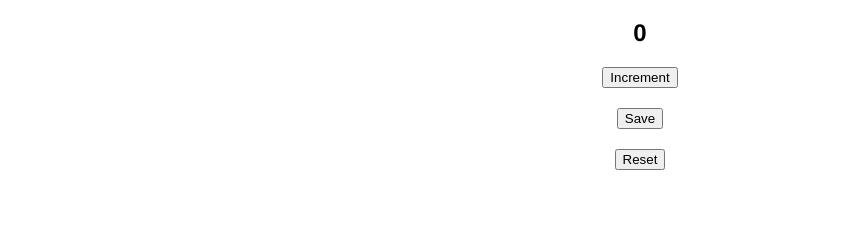
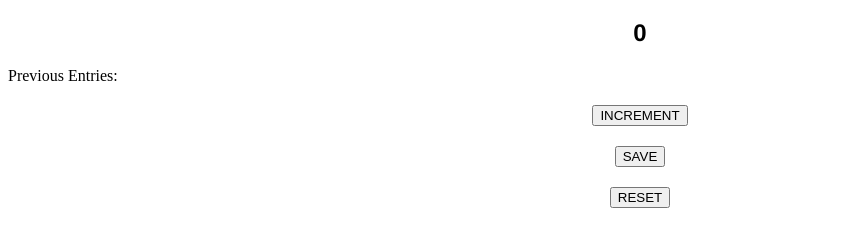
Before and after one commit to mehtachandrashekhar/subway-passenger-counter, a plain HTML site: page index.html in a window 1280 px wide. Shown: the part 61-308 px from the top of the page, without its empty margins (0-842 px from the left). Drawn offline with Linux system fonts and the light colour scheme.

Commit message:
updated html

```diff
--- a/index.html
+++ b/index.html
@@ -10,9 +10,10 @@
 <body>
     <h1>Passenger Counter</h1>
     <h2 id="count-el">0</h2>
-    <button id="Increment-btn" onclick="increment()">Increment</button>
-    <button id="save-btn" onclick="save()">Save</button>
-    <button id="reset-btn" onclick="reset()">Reset</button>
+    <p id="save-el">Previous Entries:</p>
+    <button id="Increment-btn" onclick="increment()">INCREMENT</button>
+    <button id="save-btn" onclick="save()">SAVE</button>
+    <button id="reset-btn" onclick="reset()">RESET</button>
 <script src="index.js"></script>
 </body>
 </html>
--- a/index.js
+++ b/index.js
@@ -1,13 +1,19 @@
 // document.getElementById("count-el").innerHTML = 5
 
 let count = 0;
+let countEl = document.getElementById("count-el")
+
 function increment(){
     count=count+1;
-    document.getElementById("count-el").innerHTML=count;
+    countEl.innerHTML=count;
 }
 
 function reset(){
     count=0;
     document.getElementById("count-el").innerHTML=count;
 }
+
+function save(){
+
+}
 console.log(count);
```
